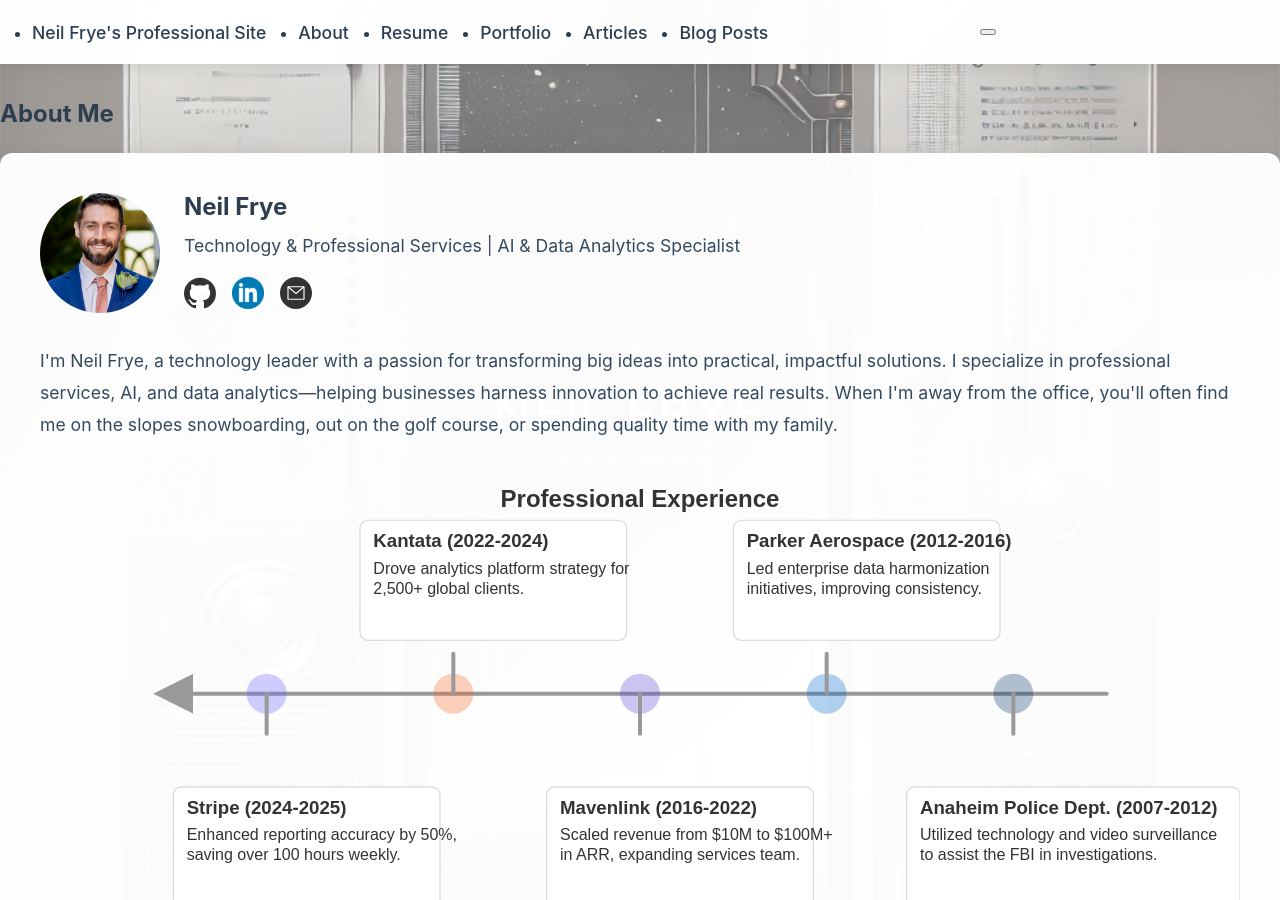
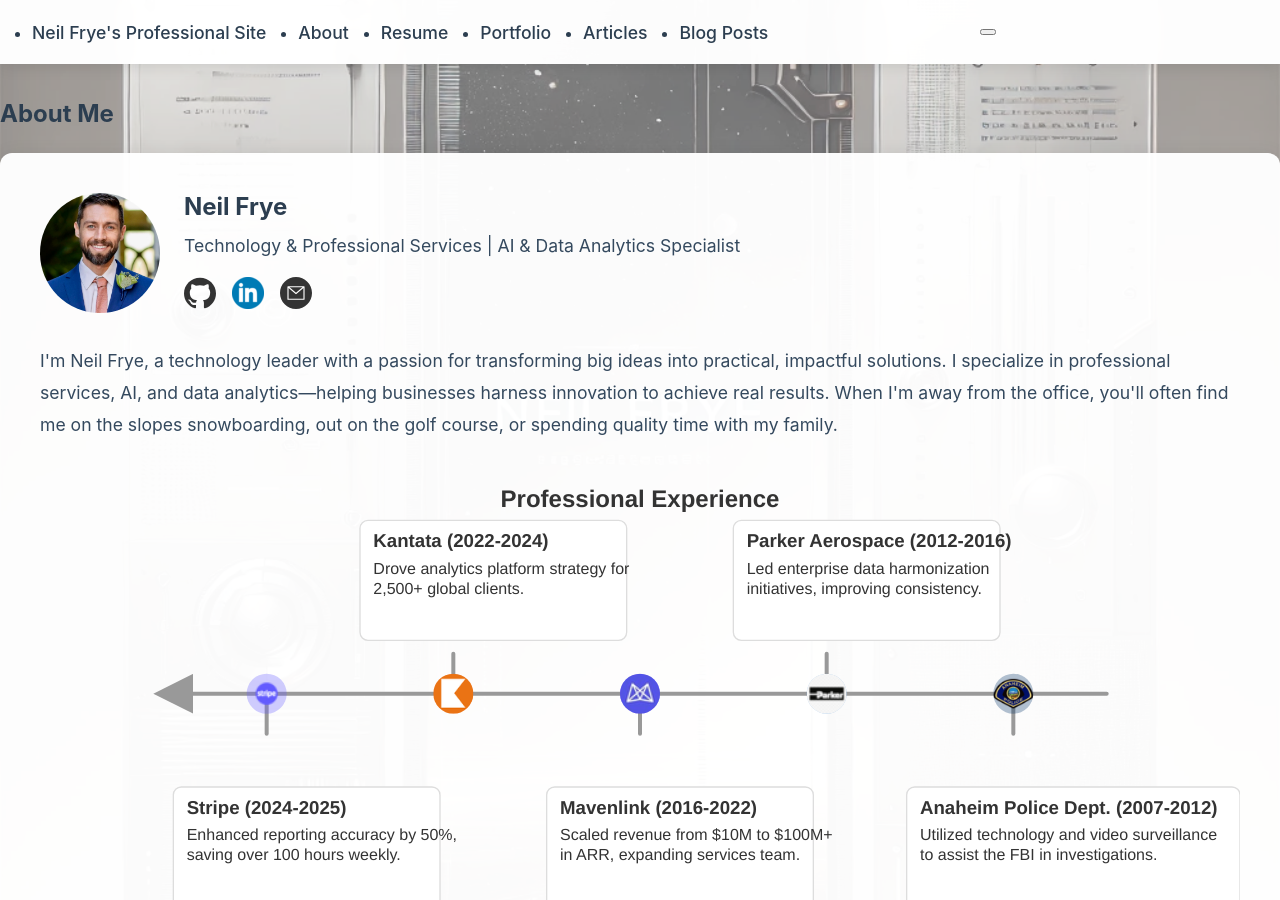
Before and after one commit to Neil-Frye/Neil-Frye.github.io, a Jekyll site: the page built from _pages/about.md, in a window 1280 px wide and 900 px high. Built offline with Jekyll 4.4.1, drawn with Linux system fonts in a browser that asks for light colours.

Commit message:
added company logos

```diff
--- a/_pages/about.md
+++ b/_pages/about.md
@@ -70,7 +70,9 @@
 
     <!-- HORIZONTAL TIMELINE START -->
     <div class="career-timeline">
-      <img src="/assets/images/timeline.svg" alt="Career Timeline showing professional experience at Stripe, Kantata, Mavenlink, Parker Aerospace, and Anaheim Police Department" class="timeline-svg" />
+      <object type="image/svg+xml" data="/assets/images/timeline.svg" class="timeline-svg" style="width: 100%; height: auto;">
+        <img src="/assets/images/timeline.svg" alt="Career Timeline showing professional experience at Stripe, Kantata, Mavenlink, Parker Aerospace, and Anaheim Police Department" class="timeline-svg" />
+      </object>
     </div>
     <!-- HORIZONTAL TIMELINE END -->
 
```
Also changed, not shown: assets/images/timeline.svg, images/APD-50x50.png (deleted), images/kantata-50x50.png (deleted), images/mavenlink-50x50.jpg (deleted), images/parker-50x50.png (deleted), images/stripe-50x50.png (deleted), images/stripe32.png.
